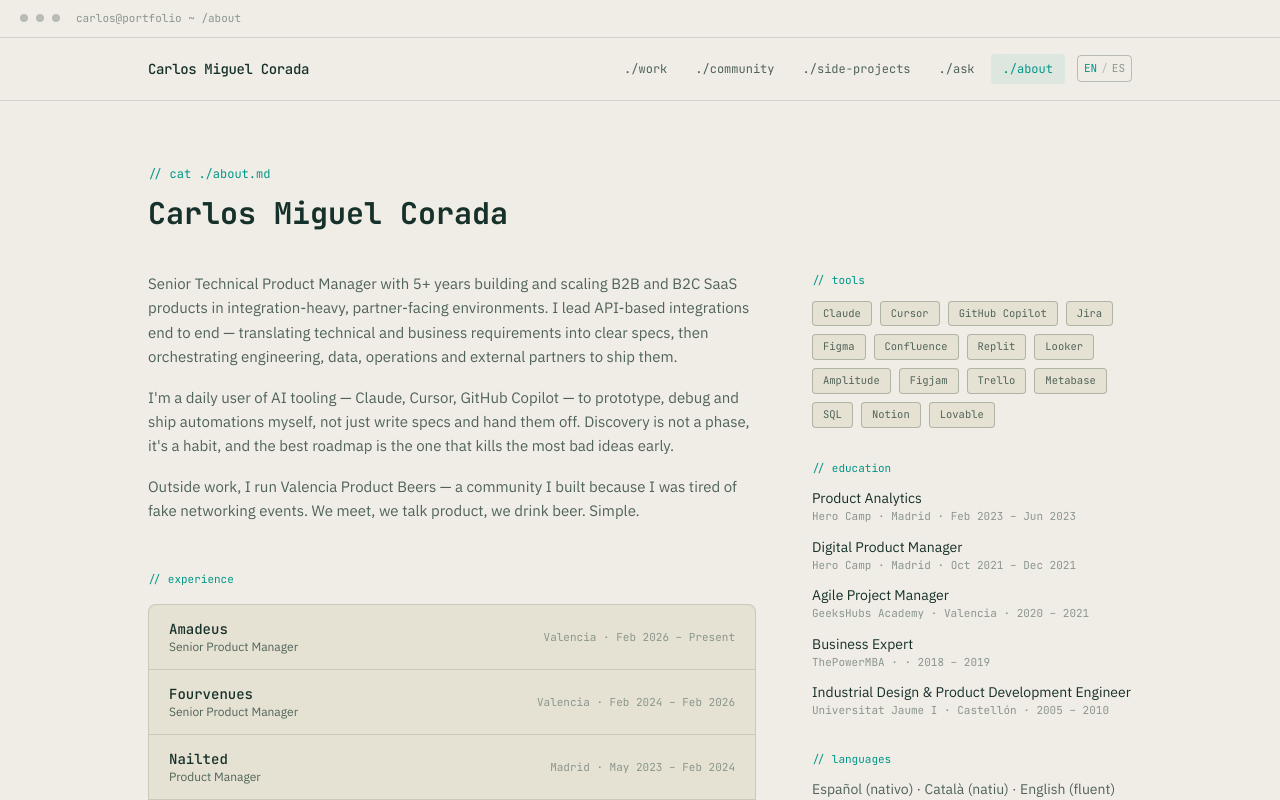
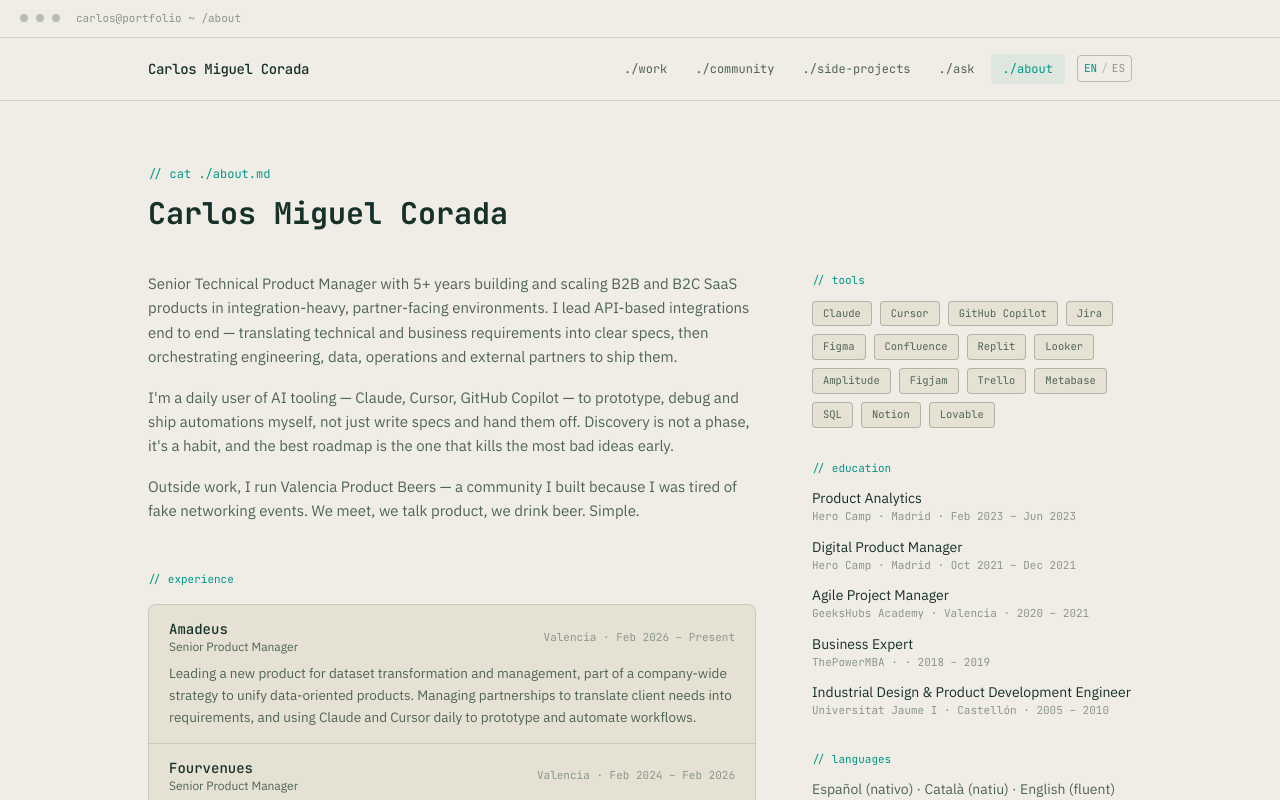
Before and after one commit to cmcor-wq/cv, a Next.js app: page /en/about in a window 1280 px wide. Shown: the top 800 px of the page. Built offline with nearby package versions, Linux system fonts and the light colour scheme.

Commit message:
Remove Glazurker experience, add Amadeus and Kokoro Kids descriptions

```diff
--- a/src/app/[locale]/about/page.tsx
+++ b/src/app/[locale]/about/page.tsx
@@ -27,8 +27,17 @@ export default async function AboutPage() {
           <section className="mb-12">
             <p className="mb-4 font-mono text-[11px] text-accent-600">{t("experienceLabel")}</p>
             <div className="flex flex-col divide-y divide-border rounded-lg border border-border bg-bg-surface">
-              {about.experience.map((e) => (
-                <div key={e.company} className="flex items-center justify-between gap-4 px-5 py-3.5">
+              {about.experience.map((e) => {
+                const description =
+                  e.company === "Amadeus"
+                    ? t("experienceAmadeusDescription")
+                    : e.company === "Kokoro Kids"
+                      ? t("experienceKokoroDescription")
+                      : null;
+
+                return (
+                  <div key={e.company} className="flex flex-col gap-2 px-5 py-3.5">
+                    <div className="flex items-center justify-between gap-4">
                       <div>
                         <p className="font-mono text-sm font-medium text-text">{e.company}</p>
                         <p className="text-xs text-text-muted">{e.role}</p>
@@ -37,7 +46,12 @@ export default async function AboutPage() {
                         {e.location} · {e.period}
                       </p>
                     </div>
-              ))}
+                    {description && (
+                      <p className="text-[13.5px] leading-relaxed text-text-muted">{description}</p>
+                    )}
+                  </div>
+                );
+              })}
             </div>
           </section>
 
--- a/src/lib/content.ts
+++ b/src/lib/content.ts
@@ -94,7 +94,6 @@ export const about = {
     { company: "PlayJoy", role: "Business Developer", period: "Apr 2019 – Oct 2020", location: "Valencia" },
     { company: "Utopic Estudios", role: "Product Manager", period: "Oct 2018 – Jan 2019", location: "Castellón" },
     { company: "Remsoul", role: "Co-Founder", period: "Mar 2016 – Jan 2018", location: "Castellón" },
-    { company: "Glazurker International", role: "Design Engineer", period: "Sep 2015 – Dec 2015", location: "Paterna, Valencia" },
   ],
   education: [
     { program: "Product Analytics", school: "Hero Camp", location: "Madrid", period: "Feb 2023 – Jun 2023" },
--- a/src/lib/prompts.ts
+++ b/src/lib/prompts.ts
@@ -6,7 +6,7 @@ About you:
 - 5+ years as PM across B2C, B2B and B2B2C: gaming apps, edtech, SaaS, consultancy, and now integration-heavy, partner-facing SaaS
 - Currently at Amadeus (since Feb 2026), leading a new product for dataset transformation and management — part of a company-wide push to unify data-oriented products. Managing partnerships to translate client needs into product requirements
 - Previously: Fourvenues (Feb 2024–Feb 2026, Valencia) — owned end-to-end strategy for a SaaS platform connecting venues, partners and internal tools, led integrations between internal systems and third-party partners via APIs and data flows
-- Also previously: Nailted (onboarding & engagement, Madrid), Soluciones Cuatroochenta (B2B integrations, product development manager, Castellón), Kokoro Kids (edtech, Valencia), PlayJoy (business developer, community gaming app, Valencia), Utopic Estudios (product manager, one of the first free-roaming virtual escape rooms, Castellón), Glazurker International (design engineer, early career)
+- Also previously: Nailted (onboarding & engagement, Madrid), Soluciones Cuatroochenta (B2B integrations, product development manager, Castellón), Kokoro Kids (Scrum project planning for a small, competent edtech team, Valencia), PlayJoy (business developer, community gaming app, Valencia), Utopic Estudios (product manager, one of the first free-roaming virtual escape rooms, Castellón)
 - Daily hands-on user of AI tooling — Claude, Cursor, GitHub Copilot — to prototype, debug and ship automations yourself, not just write specs and hand them off
 - Founded Valencia Product Beers: the most active product community in Valencia (running since 2023). The reason: you wanted to validate that a product community existed in Valencia that actually wanted to meet and share — tired of events where someone is always selling something. The beer is just the icebreaker, the real goal was to move LinkedIn connections into actual human conversations. It's not your first community either — you previously co-organized FreemoteHouse, Reset Weekend and NOSOLOENLARED, all about getting founders and remote workers to actually meet in person.
 - Co-founder of Remsoul (Mar 2016–Jan 2018, Castellón): built technology for large-scale events — extending marketing campaign reach, understanding attendee behavior, flagging risk situations early enough to react on them. This is also your biggest-failure story (see below).
--- a/src/messages/en.json
+++ b/src/messages/en.json
@@ -143,6 +143,8 @@
     "bio1": "Senior Technical Product Manager with 5+ years building and scaling B2B and B2C SaaS products in integration-heavy, partner-facing environments. I lead API-based integrations end to end — translating technical and business requirements into clear specs, then orchestrating engineering, data, operations and external partners to ship them.",
     "bio2": "I'm a daily user of AI tooling — Claude, Cursor, GitHub Copilot — to prototype, debug and ship automations myself, not just write specs and hand them off. Discovery is not a phase, it's a habit, and the best roadmap is the one that kills the most bad ideas early.",
     "bio3": "Outside work, I run Valencia Product Beers — a community I built because I was tired of fake networking events. We meet, we talk product, we drink beer. Simple.",
+    "experienceAmadeusDescription": "Leading a new product for dataset transformation and management, part of a company-wide strategy to unify data-oriented products. Managing partnerships to translate client needs into requirements, and using Claude and Cursor daily to prototype and automate workflows.",
+    "experienceKokoroDescription": "Managed project planning with Scrum — sprints, tasks and upcoming product phases — for a small, highly competent team adapting the product to a demanding early-stage market.",
     "experienceLabel": "// experience",
     "skillsLabel": "// skills",
     "toolsLabel": "// tools",
--- a/src/messages/es.json
+++ b/src/messages/es.json
@@ -143,6 +143,8 @@
     "bio1": "Senior Technical Product Manager con 5+ años construyendo y escalando productos SaaS B2B y B2C en entornos con muchas integraciones y de cara a partners. Lidero integraciones basadas en API de principio a fin — traduciendo requisitos técnicos y de negocio en specs claras, y orquestando ingeniería, datos, operaciones y partners externos para lanzarlas.",
     "bio2": "Uso herramientas de IA a diario — Claude, Cursor, GitHub Copilot — para prototipar, debuggear y lanzar automatizaciones con mis propias manos, no solo para escribir specs y pasarlas a otro equipo. El discovery no es una fase, es un hábito, y el mejor roadmap es el que mata las malas ideas antes.",
     "bio3": "Fuera del trabajo, dirijo Valencia Product Beers — una comunidad que construí porque estaba harto de los eventos de networking falsos. Nos juntamos, hablamos de producto, bebemos cerveza. Así de simple.",
+    "experienceAmadeusDescription": "Liderando un nuevo producto de transformación y gestión de datasets, dentro de una estrategia a nivel de compañía para unificar los productos orientados a datos. Gestiono partnerships para traducir necesidades de cliente en requisitos, usando Claude y Cursor a diario para prototipar y automatizar workflows.",
+    "experienceKokoroDescription": "Gestioné la planificación del proyecto con metodología Scrum — sprints, tareas y las próximas fases de producto — con una plantilla pequeña pero muy competente, adaptando el producto a un mercado exigente en fase temprana.",
     "experienceLabel": "// experience",
     "skillsLabel": "// skills",
     "toolsLabel": "// tools",
```
Lines whose indentation alone changed are shown as unchanged.
